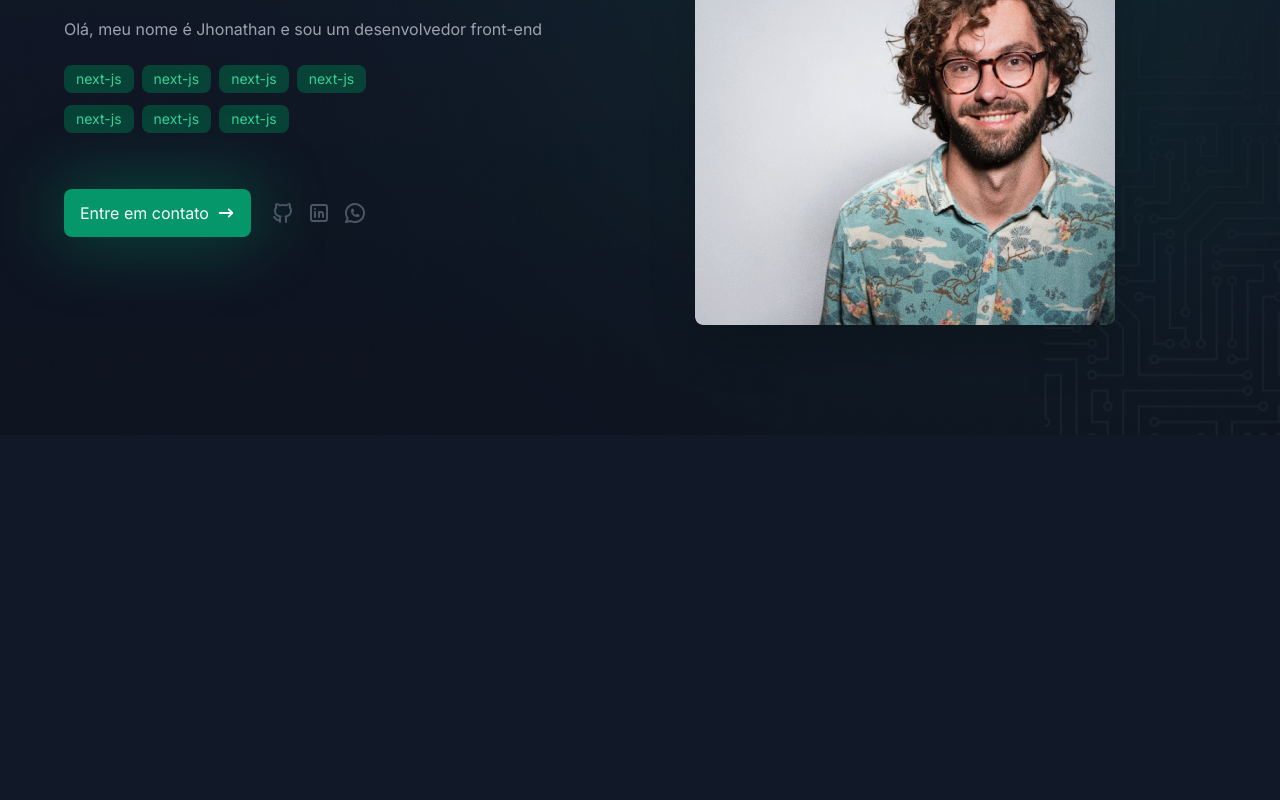
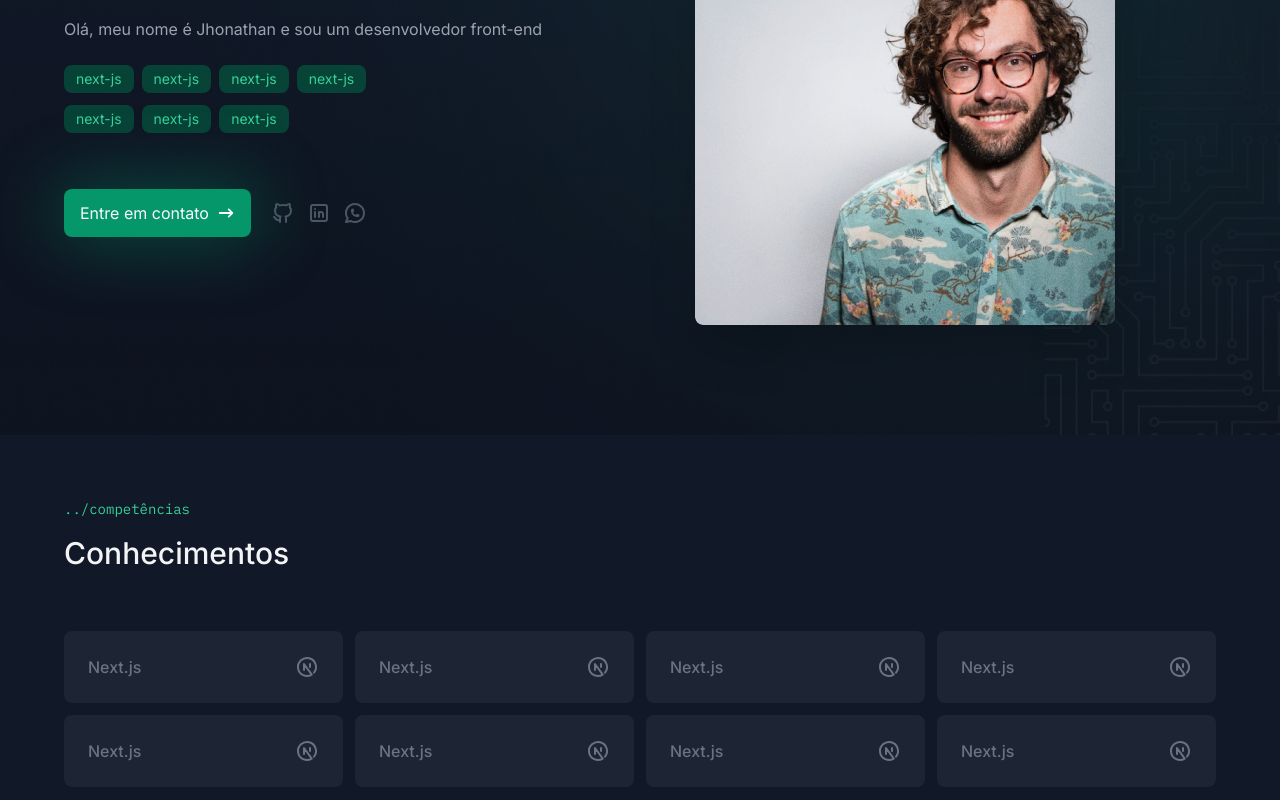
Before and after one commit to JhonathanPinheiro/Portfolio, a Next.js app: page / in a window 1280 px wide. Shown: the part 300-1100 px from the top of the page. Before the commit the page ends 800 px from the top, so only its background shows below. Built offline with nearby package versions, Linux system fonts and the light colour scheme.

Commit message:
feat: known techs section

```diff
--- a/app/page.tsx
+++ b/app/page.tsx
@@ -1,9 +1,10 @@
-import HeroSection from "@/components/organisms/home/Hero";
+import { Home } from "@/components/organisms";
 
-export default async function Home() {
+export default async function HomePage() {
   return (
     <>
-      <HeroSection/>
+      <Home.Hero />
+      <Home.KnownTechs />
     </>
-  )
+  );
 }
--- /dev/null
+++ b/components/atoms/KnownCard/index.tsx
@@ -0,0 +1,17 @@
+import { ReactNode } from "react";
+
+type KnownCardCardProps = {
+  tech: {
+    icon: ReactNode;
+    name: string;
+  };
+};
+
+export default function KnownCard({ tech }: KnownCardCardProps) {
+  return (
+    <div className="flex items-center justify-between rounded-lg bg-gray-600/20 p-6 text-gray-500 transition-all hover:bg-gray-600/30 hover:text-emerald-500">
+      <p className="font-medium">{tech.name}</p>
+      {tech.icon}
+    </div>
+  );
+}
--- /dev/null
+++ b/components/atoms/SectionTitle/index.tsx
@@ -0,0 +1,20 @@
+import { cn } from "@/utils/cn";
+
+type SectionTitleProps = {
+  title: string;
+  subtitle: string;
+  classname?: string;
+};
+
+export default function SectionTitle({
+  title,
+  subtitle,
+  classname,
+}: SectionTitleProps) {
+  return (
+    <div className={cn("flex flex-col gap-4", classname)}>
+      <span className="font-mono text-sm text-emerald-400">{`../${subtitle}`}</span>
+      <h3 className="text-3xl font-medium">{title}</h3>
+    </div>
+  );
+}
--- a/components/atoms/index.js
+++ b/components/atoms/index.js
@@ -1,5 +1,7 @@
 import NavItem from "./NavItem";
 import TechBadge from "./TechBadge";
 import Button from "./Button";
+import SectionTitle from "./SectionTitle";
+import KnownCard from "./KnownCard";
 
-export { NavItem, TechBadge, Button };
+export { NavItem, TechBadge, Button, SectionTitle, KnownCard };
--- a/components/organisms/home/Hero/index.tsx
+++ b/components/organisms/Home/Hero/index.tsx
@@ -35,7 +35,7 @@ export default function HeroSection() {
 
           <div className="flex flex-wrap gap-x-2 gap-y-3 lg:max-w-[340px]">
             {Array.from({ length: 7 }).map((_, index) => (
-              <TechBadge name="next-js" />
+              <TechBadge name="next-js" key={index} />
             ))}
           </div>
 
--- /dev/null
+++ b/components/organisms/Home/KnownTechs/index.tsx
@@ -0,0 +1,21 @@
+import { KnownCard, SectionTitle } from "@/components/atoms";
+import { TbBrandNextjs } from "react-icons/tb";
+
+export default function KnownTechsSection() {
+  return (
+    <section className="container py-16">
+      <SectionTitle title="Conhecimentos" subtitle="competências" />
+      <div className="mt-[60px] grid grid-cols-[repeat(auto-fit,minmax(264px,1fr))] gap-3">
+        {Array.from({ length: 8 }).map((_, index) => (
+          <KnownCard
+            key={index}
+            tech={{
+              icon: <TbBrandNextjs size={24} />,
+              name: "Next.js",
+            }}
+          />
+        ))}
+      </div>
+    </section>
+  );
+}
--- /dev/null
+++ b/components/organisms/Home/index.js
@@ -0,0 +1,4 @@
+import Hero from "./Hero";
+import KnownTechs from "./KnownTechs";
+
+export { Hero, KnownTechs };
--- /dev/null
+++ b/components/organisms/index.js
@@ -0,0 +1,3 @@
+import * as Home from "./Home";
+
+export { Home };
```
